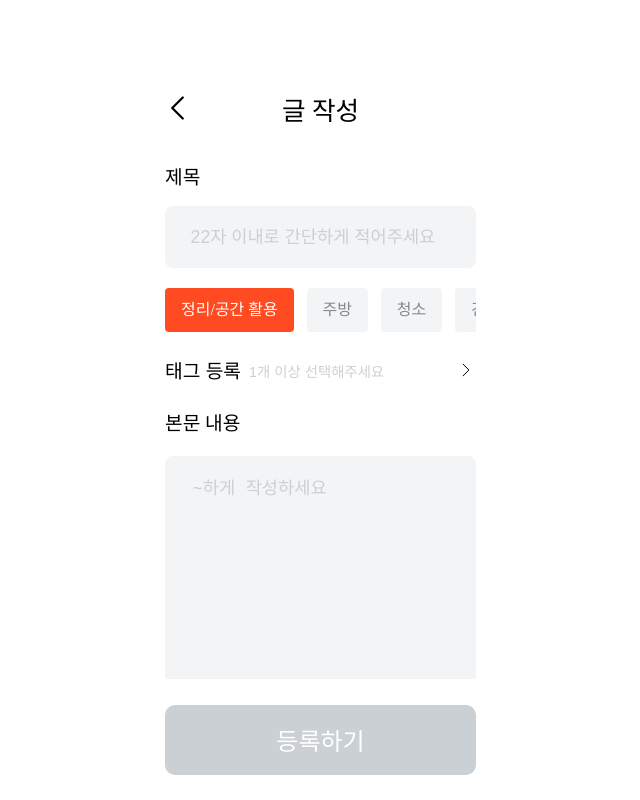
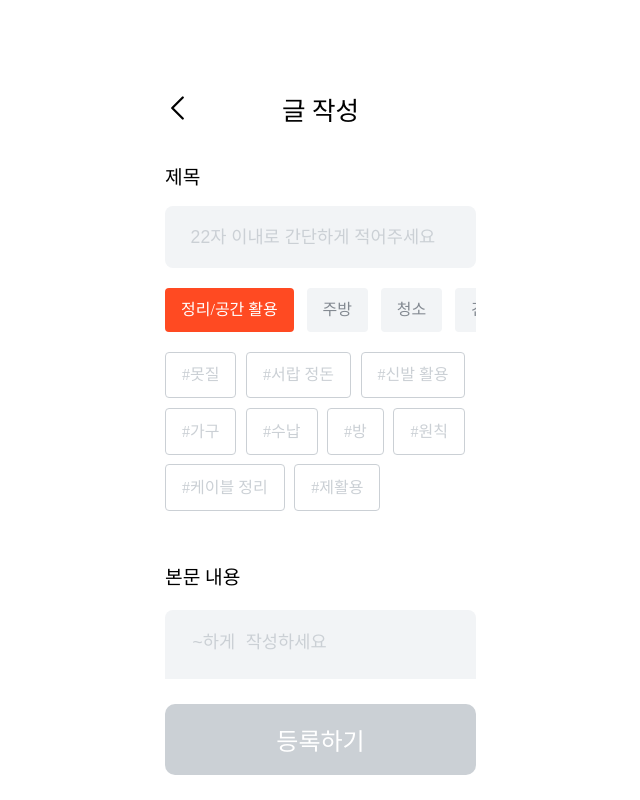
Before and after one commit to TIP-ZIP/TIPZIP_FE, a React (Vite) app: page /post/new in a window 1280 px wide. Both pictures are taken after a click on the element "정리/공간 활용". Shown: the top 800 px of the page, without its empty margins (123-763 px from the left). Built offline with nearby package versions, Linux system fonts and the light colour scheme; a web font is replaced by a local one.

Commit message:
feat(Post): 태그 선택 UI 슬라이드로 변경 (#10)

```diff
--- a/src/App.tsx
+++ b/src/App.tsx
@@ -3,8 +3,6 @@ import { BrowserRouter, Route, Routes } from 'react-router-dom';
 import Home from '@pages/home/Home';
 import Layout from './layout/Layout';
 import Post from '@pages/post/Post';
-import TagSelector from '@pages/tag/TagSelector';
-
 
 function App() {
   return (
@@ -13,7 +11,6 @@ function App() {
         <Route element={<Layout />}>
           <Route path='/' element={<Home />} />
           <Route path='/post/new' element={<Post onSubmit={(data) => console.log(data)} />} />
-          <Route path='/tag' element={<TagSelector />} />
         </Route>
       </Routes>
     </BrowserRouter>
--- a/src/components/header/PostHeader.tsx
+++ b/src/components/header/PostHeader.tsx
@@ -1,6 +1,7 @@
 import React from 'react';
 import styled from 'styled-components';
 import { useNavigate } from 'react-router-dom';
+import leftArrow from '@assets/svgs/leftarrow.svg';
 
 interface PostHeaderProps {
     title: string;
@@ -40,7 +41,7 @@ const BackButton = styled.button`
     width: 1.5rem;
     height: 1.5rem;
     margin-right: 1rem;
-    background: url('/src/assets/svgs/leftarrow.svg') center/contain no-repeat;
+    background: url(${leftArrow}) center/contain no-repeat;
     border: none;
     cursor: pointer;
 `;
--- a/src/pages/post/Post.tsx
+++ b/src/pages/post/Post.tsx
@@ -3,6 +3,9 @@ import styled from 'styled-components';
 import { useNavigate } from 'react-router-dom';
 import PostHeader from '@components/header/PostHeader';
 import { colors } from '@styles/theme/colors';
+import { AnimatePresence, motion } from 'framer-motion';
+import videoIcon from '@assets/svgs/video.svg';
+import cameraIcon from '@assets/svgs/camera.svg';
 
 interface PostFormProps {
   onSubmit: (post: Post) => void;
@@ -27,6 +30,19 @@ const Post: React.FC<PostFormProps> = ({ onSubmit }) => {
   const [imageUrl, setImageUrl] = useState('');
   const [videoUrl, setVideoUrl] = useState('');
   const [linkUrl, setLinkUrl] = useState('');
+  const [showTags, setShowTags] = useState(false);
+
+  const categoryTags: { [key: string]: string[] } = {
+    '정리/공간 활용': ['#못질', '#서랍 정돈', '#신발 활용', '#가구', '#수납', '#방', '#원칙', '#케이블 정리', '#제활용'],
+    '주방': ['#키친 소품', '#재료 보관', '#냉장고', '#조리대 도구', '#생활고', '#주방 가구', '#주방 정돈', '#간단 요리'],
+    '청소': ['#욕실', '#청리', '#곰팡이', '#배수구', '#방지', '#부분청소', '#청소기', '#세탁/건조기'],
+    '건강': ['#운동', '#병원', '#다이어트', '#휴식', '#수면', '#피부', '#생활패턴', '#응급상황'],
+    'IT': ['#아이폰', '#안드로이드', '#윈도우', '#맥북', '#알고리즘', '#애플/프로그램', '#인터넷', '#컴퓨터', '#앱개발'],
+    '뷰티&패션': ['#피부', '#메이크업', '#패션', '#베이직한', '#향수', '#코디', '#악세서리', '#화장대', '#쇼핑 정보'],
+    '여가&휴식': ['#DIY', '#취미', '#운동', '#독서', '#홈 가드닝', '#영화', '#OTT', '#자기계발'],
+    '로컬': ['#동네 맛집', '#맛집 리뷰', '#로드맛집', '#맛집 명소', '#서울맛', '#지역 맛집'],
+    '기타': ['#라이프', '#운동']
+  };
 
   const handleSubmit = async (e: React.FormEvent) => {
     e.preventDefault();
@@ -62,8 +78,17 @@ const Post: React.FC<PostFormProps> = ({ onSubmit }) => {
     onSubmit(post);
   };
 
-  const handleTagClick = () => {
-    navigate('/tag', { state: { selectedCategory: category } });
+  const handleCategorySelect = (cat: string) => {
+    setCategory(cat);
+    setShowTags(true);
+  };
+
+  const handleTagSelect = (tag: string) => {
+    if (tags.includes(tag)) {
+      setTags(tags.filter(t => t !== tag));
+    } else {
+      setTags([...tags, tag]);
+    }
   };
 
   return (
@@ -72,7 +97,9 @@ const Post: React.FC<PostFormProps> = ({ onSubmit }) => {
         title="글 작성"
         onBackClick={() => navigate('/')}
       />
+
       <Form onSubmit={handleSubmit}>
+
         <TitleSection>
           <TitleLabel>제목</TitleLabel>
           <TitleInput
@@ -82,24 +109,42 @@ const Post: React.FC<PostFormProps> = ({ onSubmit }) => {
             maxLength={22}
           />
         </TitleSection>
-        <CategorySelector>
+
+        <CategorySelector $showTags={showTags}>
           {CATEGORIES.map((cat) => (
             <CategoryChip
               key={cat}
               $active={category === cat}
-              onClick={() => setCategory(cat)}
+              onClick={() => handleCategorySelect(cat)}
             >
               {cat}
             </CategoryChip>
           ))}
         </CategorySelector>
-        <TagHeaderButton onClick={handleTagClick}>
-          <TagLabelGroup>
-            <TagLabel>태그 등록</TagLabel>
-            <TagHint>1개 이상 선택해주세요</TagHint>
-          </TagLabelGroup>
-          <RightArrow />
-        </TagHeaderButton>
+
+        <AnimatePresence>
+          {showTags && category && (
+            <TagContainer
+              initial={{ height: 0, opacity: 0 }}
+              animate={{ height: 'auto', opacity: 1 }}
+              exit={{ height: 0, opacity: 0 }}
+              transition={{ duration: 0.3 }}
+            >
+              <TagList>
+                {categoryTags[category]?.map((tag) => (
+                  <TagChip
+                    key={tag}
+                    $active={tags.includes(tag)}
+                    onClick={() => handleTagSelect(tag)}
+                  >
+                    {tag}
+                  </TagChip>
+                ))}
+              </TagList>
+            </TagContainer>
+          )}
+        </AnimatePresence>
+
         <ContentSection>
           <ContentLabel>본문 내용</ContentLabel>
           <ContentTextarea
@@ -118,6 +163,7 @@ const Post: React.FC<PostFormProps> = ({ onSubmit }) => {
             </MediaButton>
           </MediaButtons>
         </ContentSection>
+
         <LinkSection>
           <LinkLabel>링크 첨부</LinkLabel>
           <LinkHint>(선택)</LinkHint>
@@ -127,9 +173,11 @@ const Post: React.FC<PostFormProps> = ({ onSubmit }) => {
             onChange={(e) => setLinkUrl(e.target.value)}
           />
         </LinkSection>
+
         <ButtonContainer>
           <StyledSubmitButton type="submit">등록하기</StyledSubmitButton>
         </ButtonContainer>
+
       </Form>
     </Container>
   );
@@ -190,11 +238,11 @@ const TitleInput = styled.input`
   }
 `;
 
-const CategorySelector = styled.div`
+const CategorySelector = styled.div<{ $showTags: boolean }>`
   display: flex;
   gap: 0.8rem;
   overflow-x: auto;
-  margin-bottom: 1rem;
+  margin-bottom: ${({ $showTags }) => $showTags ? '1.2rem' : '3.2rem'}; // 태그가 보일 때는 마진을 줄임
 
   /* 스크롤바 숨기기 */
   -ms-overflow-style: none; /* IE and Edge */
@@ -212,42 +260,6 @@ const CategoryChip = styled.div<{ $active?: boolean }>`
   font-size: ${({ theme }) => theme.fontStyles.Caption8};
   white-space: nowrap;
   cursor: pointer;
-`;
-
-const TagHeaderButton = styled.button`
-  display: flex;
-  align-items: center;
-  justify-content: space-between;
-  width: 100%;
-  margin-bottom: 1rem;
-  padding: 0.5rem 0;
-  border: none;
-  background: none;
-  cursor: pointer;
-`;
-
-const TagLabelGroup = styled.div`
-  display: flex;
-  align-items: center;
-  gap: 0.25rem;
-`;
-
-const TagLabel = styled.label`
-  font-size: ${({ theme }) => theme.fontStyles.Body4};
-  margin-right: 0.25rem;
-`;
-
-const TagHint = styled.div`
-  font-size: ${({ theme }) => theme.fontStyles.Caption7};
-  color: ${colors.TZ_Monochrome[300]};
-`;
-
-const RightArrow = styled.img.attrs({
-  src: '/src/assets/svgs/rightarrow.svg',
-  alt: 'Right Arrow',
-})`
-  width: 1.25rem;
-  height: 1.25rem;
 `;
 
 const ContentSection = styled.section`
@@ -306,7 +318,7 @@ const MediaButton = styled.button`
 `;
 
 const CameraIcon = styled.img.attrs({
-  src: '/src/assets/svgs/camera.svg',
+  src: cameraIcon,
   alt: 'Camera',
 })`
   width: 1.2rem;
@@ -314,7 +326,7 @@ const CameraIcon = styled.img.attrs({
 `;
 
 const VideoIcon = styled.img.attrs({
-  src: '/src/assets/svgs/video.svg',
+  src: videoIcon,
   alt: 'Video',
 })`
   width: 1.2rem;
@@ -380,3 +392,27 @@ const ButtonContainer = styled.div`
   background-color: ${colors.TZ_Monochrome[0]};
   padding: 1.6rem 0;
 `;
+
+const TagContainer = styled(motion.div)`
+  margin-top: 0;
+  margin-bottom: 3.2rem;
+  overflow: hidden;
+`;
+
+const TagList = styled.div`
+  display: flex;
+  flex-wrap: wrap;
+  gap: 0.6rem;
+`;
+
+const TagChip = styled.div<{ $active?: boolean }>`
+  padding: 0.8rem 1rem;
+  border-radius: 4px;
+  color: ${({ $active }) =>
+    $active ? colors.TZ_Signature[500] : colors.TZ_Monochrome[300]};
+  border: 0.6px solid ${({ $active }) =>
+    $active ? colors.TZ_Signature[500] : colors.TZ_Monochrome[300]};
+  font-size: ${({ theme }) => theme.fontStyles.Caption8};
+  cursor: pointer;
+  transition: all 0.2s ease;
+`;
--- a/src/pages/tag/TagSelector.tsx
+++ /dev/null
@@ -1,179 +0,0 @@
-import React from 'react';
-import styled from 'styled-components';
-import { colors } from '@styles/theme/colors';
-import PostHeader from '@components/header/PostHeader';
-import { useNavigate, useLocation } from 'react-router-dom';
-
-
-    interface TagProps {
-    selected?: boolean;
-    selectable?: boolean;
-    }
-
-    interface CategoryTitleProps {
-        selectable?: boolean;
-    }
-
-    const Container = styled.div`
-    width: 100%;
-    max-width: 375px;
-    margin: 0 auto;
-    padding: 1rem 1rem;
-    background-color: ${colors.TZ_Monochrome[0]};
-    `;
-
-    const CategoryTitle = styled.h2<CategoryTitleProps>`
-    font-size: ${({ theme }) => theme.fontStyles.Body4};
-    font-weight: 500;
-    color: ${props =>
-        props.selectable ?
-        colors.TZ_Monochrome[1000] :
-        colors.TZ_Monochrome[300]
-    };
-    margin: 1.5rem 0 0.75rem;
-    `;
-
-    const TagList = styled.div`
-    display: flex;
-    flex-wrap: wrap;
-    gap: 8px;
-    `;
-
-    const Form = styled.form`
-    display: flex;
-    flex-direction: column;
-    `;
-
-    const Tag = styled.div<TagProps>`
-
-    padding: 0.5rem 0.625rem;
-    border-radius: 4px;
-    background-color: ${props =>
-        props.selected ? '#FF4B4B' :
-        !props.selectable ? colors.TZ_Monochrome[0] :
-        colors.TZ_Monochrome[0]
-    };
-    color: ${props =>
-        props.selected ? colors.TZ_Monochrome[0] :
-        !props.selectable ? colors.TZ_Monochrome[300] :
-        colors.TZ_Signature[500]
-    };
-    border: 0.6px solid ${props =>
-        props.selected ? 'none' :
-        !props.selectable ? colors.TZ_Monochrome[300] :
-        colors.TZ_Signature[500]
-    };
-    font-size: ${({ theme }) => theme.fontStyles.Caption8};
-    display: flex;
-    align-items: center;
-    cursor: ${props => props.selectable ? 'pointer' : 'default'};
-    opacity: ${props => props.selectable ? 1 : 0.5};
-    transition: background-color 0.2s ease, color 0.2s ease;
-
-    &:hover {
-        background-color: ${props => props.selected ? '#FF4B4B' : '#f8f8f8'};
-    }
-    `;
-
-    const TagSelector: React.FC = () => {
-    const navigate = useNavigate();
-    const location = useLocation();
-    const selectedCategory = location.state?.selectedCategory;
-    const [selectedTags, setSelectedTags] = React.useState<string[]>([]);
-
-    // 카테고리별 태그 매핑
-    const categoryTags: { [key: string]: string[] } = {
-        '정리/공간 활용': ['#못질', '#서랍 정돈', '#신발 활용', '#가구', '#수납', '#방', '#원칙', '#케이블 정리', '#제활용'],
-        '주방': ['#키친 소품', '#재료 보관', '#냉장고', '#조리대 도구', '#생활고', '#주방 가구', '#주방 정돈', '#간단 요리'],
-        '청소': ['#욕실', '#청리', '#곰팡이', '#배수구', '#방지', '#부분청소', '#청소기', '#세탁/건조기'],
-        '건강': ['#운동', '#병원', '#다이어트', '#휴식', '#수면', '#피부', '#생활패턴', '#응급상황'],
-        'IT': ['#아이폰', '#안드로이드', '#윈도우', '#맥북', '#알고리즘', '#애플/프로그램', '#인터넷', '#컴퓨터', '#앱개발'],
-        '뷰티&패션': ['#피부', '#메이크업', '#패션', '#베이직한', '#향수', '#코디', '#악세서리', '#화장대', '#쇼핑 정보'],
-        '여가&휴식': ['#DIY', '#취미', '#운동', '#독서', '#홈 가드닝', '#영화', '#OTT', '#자기계발'],
-        '로컬': ['#동네 맛집', '#맛집 리뷰', '#로드맛집', '#맛집 명소', '#서울맛', '#지역 맛집'],
-        '기타': ['#라이프', '#운동']
-    };
-
-    const handleTagClick = (tag: string) => {
-        // 선택된 카테고리의 태그인 경우에만 선택 가능
-        if (selectedCategory && !categoryTags[selectedCategory].includes(tag)) {
-            return;
-        }
-
-        const isSelected = selectedTags.includes(tag);
-        if (isSelected) {
-            setSelectedTags(selectedTags.filter(t => t !== tag));
-        } else {
-            setSelectedTags([...selectedTags, tag]);
-        }
-    };
-
-    // 태그가 선택 가능한지 확인하는 함수
-    const isTagSelectable = (tag: string) => {
-        if (!selectedCategory) return true;
-        return categoryTags[selectedCategory].includes(tag);
-    };
-
-    const handleSave = () => {
-        // 선택된 태그 저장 로직 구현
-        console.log('Selected Tags:', selectedTags);
-    };
-
-    // 카테고리가 선택 가능한지 확인하는 함수
-    const isCategorySelectable = (category: string) => {
-        if (!selectedCategory) return true;
-        return category === selectedCategory;
-    };
-
-    const renderTags = (category: string) => {
-        return categoryTags[category].map((tag) => (
-            <Tag
-                key={tag}
-                selected={selectedTags.includes(tag)}
-                selectable={isTagSelectable(tag)}
-                onClick={() => handleTagClick(tag)}
-            >
-                {tag}
-            </Tag>
-        ));
-    };
-
-    return (
-        <Container>
-            <PostHeader
-                title="태그 선택"
-                onBackClick={() => navigate('/post/new')}
-            />
-            <Form>
-                {Object.keys(categoryTags).map((category) => (
-                    <section key={category}>
-                        <CategoryTitle selectable={isCategorySelectable(category)}>
-                            {category}
-                        </CategoryTitle>
-                        <TagList>
-                            {renderTags(category)}
-                        </TagList>
-                    </section>
-                ))}
-                <StyledSubmitButton onClick={handleSave}>저장</StyledSubmitButton>
-            </Form>
-        </Container>
-    );
-};
-
-const StyledSubmitButton = styled.button`
-    height: 2.75rem;
-    border: none;
-    border-radius: 10px;
-    background-color: ${({ theme }) => theme.colors.TZ_Monochrome[300]};
-    color: ${({ theme }) => theme.colors.TZ_Monochrome[0]};
-    font-size: ${({ theme }) => theme.fontStyles.Body1};
-    cursor: pointer;
-    margin: 2rem 0;
-
-    &:active {
-        opacity: 0.8;
-    }
-`;
-
-export default TagSelector;
```
